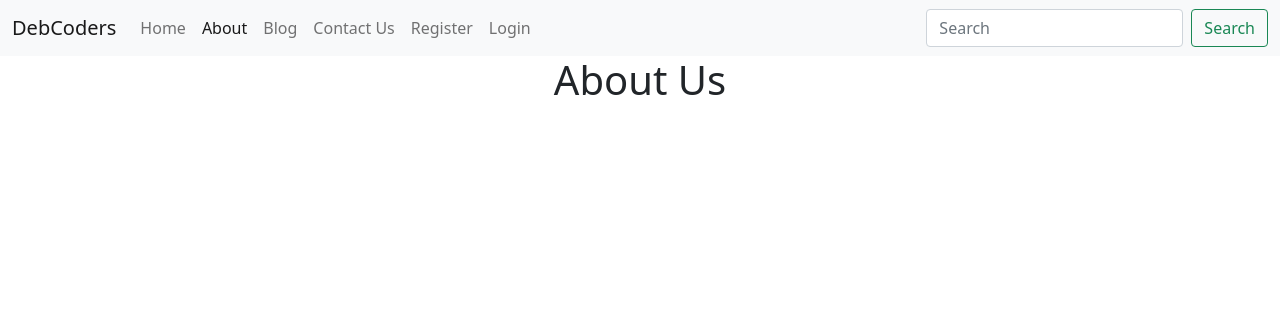
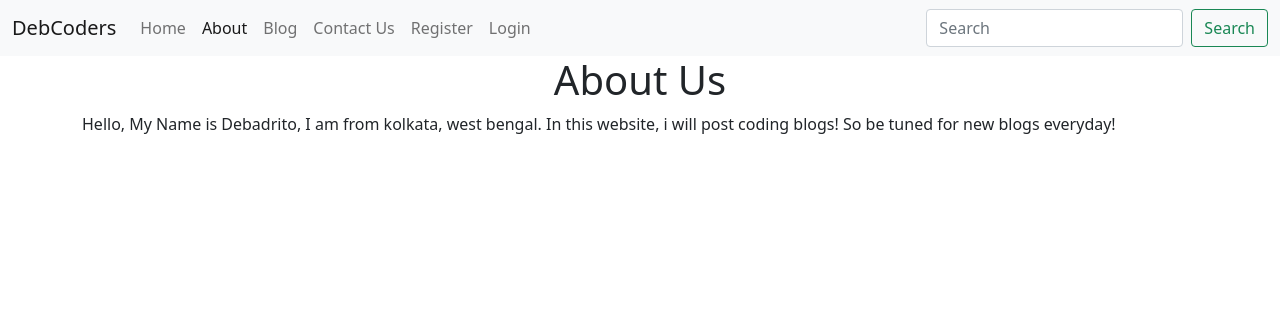
Before and after one commit to CoderKid12344/debcoders, a Django app: page /about in a window 1280 px wide. Shown: the top 316 px of the page. Run offline with Django 4.2, Linux system fonts and the light colour scheme.

Commit message:
commit hai bhai

```diff
--- a/templates/about.html
+++ b/templates/about.html
@@ -7,5 +7,8 @@
 {% block body %}
 
 <h1 class="text-center">About Us</h1>
+<div class="container">
+    <p>Hello, My Name is Debadrito, I am from kolkata, west bengal. In this website, i will post coding blogs! So be tuned for new blogs everyday!</p>
+</div>
 
 {% endblock body %}
```
